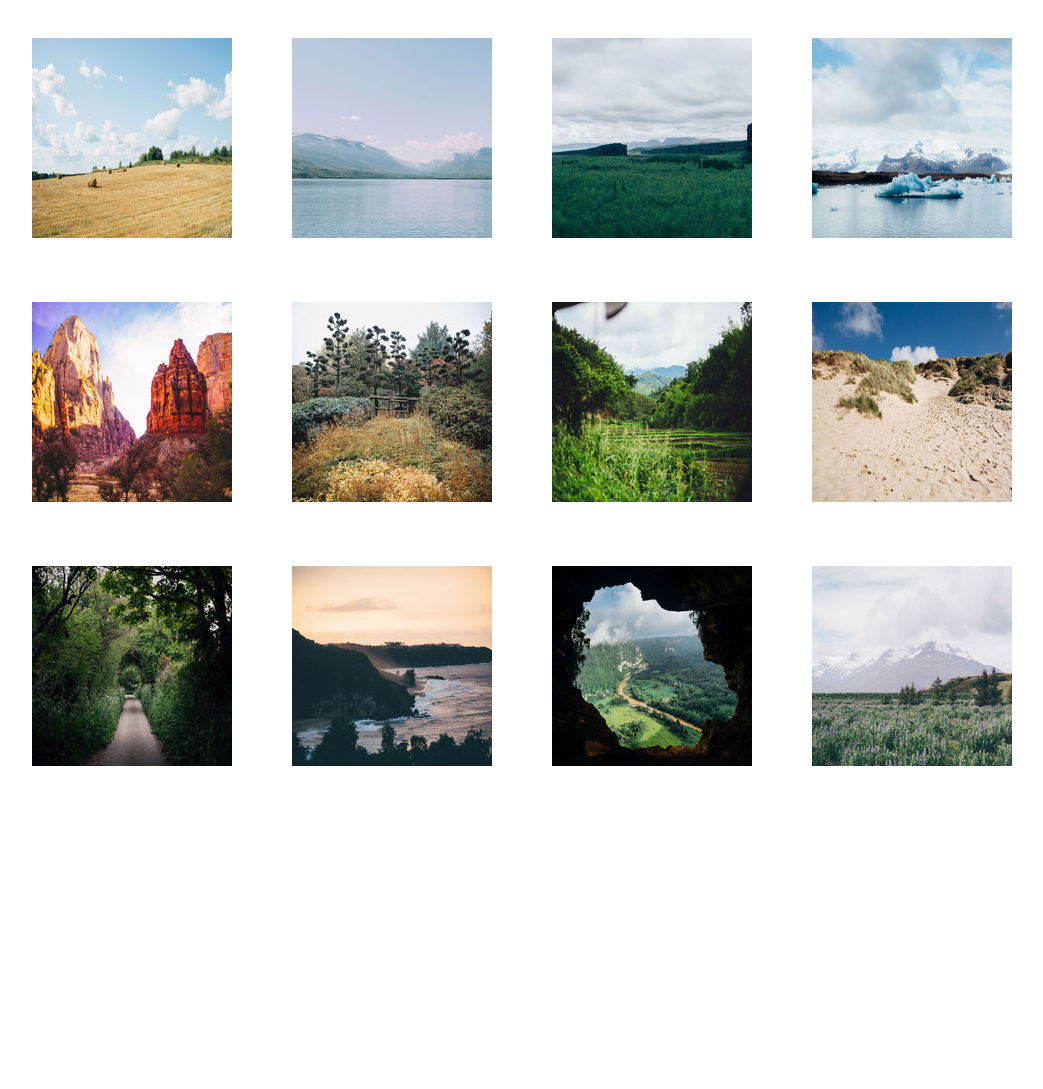
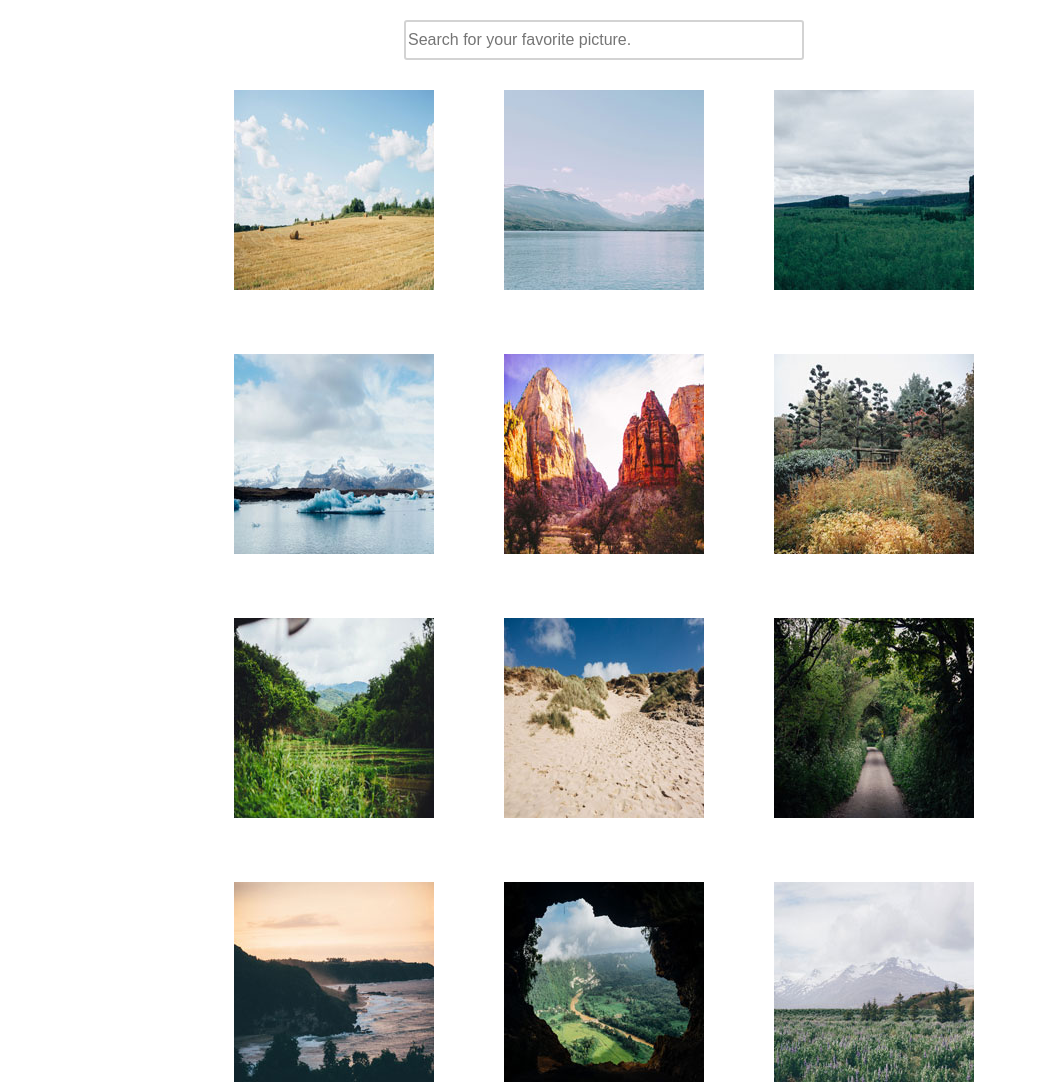
Before and after one commit to mwright71/Techdegree-Project-5, a plain HTML site: page index.html in a window 1280 px wide. Shown: the whole page, without its empty margins (36-1079 px from the left). Before the commit the page ends 808 px from the top, so only its background shows below. Drawn offline with Linux system fonts and the light colour scheme.

Commit message:
added search function and finalized layout

```diff
--- a/index.html
+++ b/index.html
@@ -6,54 +6,50 @@
         <link rel="stylesheet" href="css/style.css">
     </head>
     <body>
-        <div>
-            <div class="top">
-                <a href="images/01.jpg" data-lightbox="Hay Bales" data-title="I love hay bales. Took this snap on a drive through the countryside past some straw fields.">
-                    <img src="images/thumbnails/01.jpg">
-                </a>
-                <a href="images/02.jpg" data-lightbox="Lake" data-title="The lake was so calm today. We had a great view of the snow on the mountains from here.">
-                    <img src="images/thumbnails/02.jpg">
-                </a>
-                <a href="images/03.jpg" data-lightbox="Canyon" data-title="I hiked to the top of the mountain and got this picture of the canyon and trees below.">
-                    <img src="images/thumbnails/03.jpg">
-                </a>
-                <a href="images/04.jpg" data-lightbox="Iceberg" data-title="It was amazing to see an iceberg up close, it was so cold but didn’t snow today.">
-                    <img src="images/thumbnails/04.jpg">
-                </a>
+        <div class="search">
+            <input type="search" id="searchBar" name="searchBar" placeholder="Search for your favorite picture.">
+        </div>
+        <div class="main">
+            <a href="images/01.jpg" id="photo" data-lightbox="gallery" data-title="I love hay bales. Took this snap on a drive through the countryside past some straw fields.">
+                <img src="images/thumbnails/01.jpg" alt="Hay Bales">
+            </a>
+            <a href="images/02.jpg" id="photo" data-lightbox="gallery" data-title="The lake was so calm today. We had a great view of the snow on the mountains from here.">
+                <img src="images/thumbnails/02.jpg" alt="Lake">
+            </a>
+            <a href="images/03.jpg" id="photo" data-lightbox="gallery" data-title="I hiked to the top of the mountain and got this picture of the canyon and trees below.">
+                <img src="images/thumbnails/03.jpg" alt="Mountain">
+            </a>
+            <a href="images/04.jpg" id="photo" data-lightbox="gallery" data-title="It was amazing to see an iceberg up close, it was so cold but didn’t snow today.">
+                <img src="images/thumbnails/04.jpg" alt="Iceberg">
+            </a>
+            <a href="images/05.jpg" id="photo" data-lightbox="gallery" data-title="The red cliffs were beautiful. It was really hot in the desert but we did a lot of walking through the canyons.">
+                <img src="images/thumbnails/05.jpg" alt="Dessert">
+            </a>
+            <a href="images/06.jpg" id="photo" data-lightbox="gallery" data-title="Fall is coming, I love when the leaves on the trees start to change color.">
+                <img src="images/thumbnails/06.jpg" alt="Fall">
+            </a>
+            <a href="images/07.jpg" id="photo" data-lightbox="gallery" data-title="I drove past this plantation yesterday, everything is so green!">
+                <img src="images/thumbnails/07.jpg" alt="Plantation">
+            </a>
+            <a href="images/08.jpg" id="photo" data-lightbox="gallery" data-title="My summer vacation to the Oregon Coast. I love the sandy dunes!">
+                <img src="images/thumbnails/08.jpg" alt="Oregon">
+            </a>
+            <a href="images/09.jpg" id="photo" data-lightbox="gallery" data-title="We enjoyed a quiet stroll down this countryside lane.">
+            <img src="images/thumbnails/09.jpg" alt="Countryside">
+            </a>
+            <a href="images/10.jpg" id="photo" data-lightbox="gallery" data-title="Sunset at the coast! The sky turned a lovely shade of orange.">
+            <img src="images/thumbnails/10.jpg" alt="Sunset">
+        </a>
+            <a href="images/11.jpg" id="photo" data-lightbox="gallery" data-title="I did a tour of a cave today and the view of the landscape below was breathtaking.">
+                <img src="images/thumbnails/11.jpg" alt="Cave">
+            </a>
+            <a href="images/12.jpg" id="photo" data-lightbox="gallery" data-title="I walked through this meadow of bluebells and got a good view of the snow on the mountain before the fog came in.">
+                <img src="images/thumbnails/12.jpg" alt="Meadow">
+            </a>
 
-            </div>
-            <div class="middle">
-                <a href="images/05.jpg" data-lightbox="Desert" data-title="It was amazing to see an iceberg up close, it was so cold but didn’t snow today.">
-                    <img src="images/thumbnails/05.jpg">
-                </a>
-                <a href="images/06.jpg" data-lightbox="Fall" data-title="Fall is coming, I love when the leaves on the trees start to change color.">
-                    <img src="images/thumbnails/06.jpg">
-                </a>
-                <a href="images/07.jpg" data-lightbox="Plantation" data-title="I drove past this plantation yesterday, everything is so green!">
-                    <img src="images/thumbnails/07.jpg">
-                </a>
-                 <a href="images/08.jpg" data-lightbox="Dunes" data-title="My summer vacation to the Oregon Coast. I love the sandy dunes!">
-                    <img src="images/thumbnails/08.jpg">
-                 </a>
-
-            </div>
-            <div class="bottom">
-                <a href="images/09.jpg" data-lightbox="Countryside Lane" data-title="We enjoyed a quiet stroll down this countryside lane.">
-                    <img src="images/thumbnails/09.jpg">
-                </a>
-                 <a href="images/10.jpg" data-lightbox="Sunset" data-title="Sunset at the coast! The sky turned a lovely shade of orange.">
-                    <img src="images/thumbnails/10.jpg">
-                </a>
-                 <a href="images/11.jpg" data-lightbox="Cave" data-title="I did a tour of a cave today and the view of the landscape below was breathtaking.">
-                    <img src="images/thumbnails/11.jpg">
-                 </a>
-                 <a href="images/12.jpg" data-lightbox="Bluebells" data-title="I walked through this meadow of bluebells and got a good view of the snow on the mountain before the fog came in.">
-                    <img src="images/thumbnails/12.jpg">
-                 </a>
-
-            </div>
         </div>
         <script src="jquery/jquery-3.5.1.min.js"></script>
-        <script src="lightbox/js/lightbox.js"
+        <script src="lightbox/js/lightbox.js"></script>
+        <script src="js/main.js"></script>
     </body>
 </html>
--- /dev/null
+++ b/js/main.js
@@ -0,0 +1,17 @@
+// search function
+
+$(document).ready(function(){
+    let images = document.querySelectorAll('.main a');
+    $('#searchBar').on('keyup', function(){
+        let search =$('#searchBar').val().toLowerCase();
+        for(let i = 0; i < images.length; i++) {
+            let searchVal = images[i].getAttribute('data-title');
+            if(searchVal.toLowerCase().indexOf(search) > -1){
+                images[i].style.display = "";
+            }else{
+                images[i].style.display = "none";
+
+            }
+        }
+    });
+});
--- a/scss/style.scss
+++ b/scss/style.scss
@@ -1,19 +1,53 @@
+* {
+    box-sizing: border-box;
+}
+
 body {
-    max-width: 2400px;
+    width: 80%;
+    max-width: 1640px;
+    display: flex;
+    flex-direction: column;
+    align-items: center;
+    margin: 0 auto;
 }
-.top,
-.middle,
-.bottom {
+.main {
+    width: 80%;
+    margin: auto;
     display: flex;
-    flex-direction: row;
-    margin-left: 30px;
-    margin-right: 30px;
+    flex-wrap: wrap;
+    justify-content: space-evenly;
+}
+
+#photo {
+    // flex: 1 20%;
+    margin: 30px;
+}
+#searchBar {
+    width: 200px;
+    height: 40px;
+    border: solid 2px lightgrey;
+    border-radius: 3px;
+    font-size: 16px;
+    margin-top: 20px;
+    @media (min-width: 760px) {
+        width: 400px;
+    }
 
 }
 
-img {
-    margin: 30px;
-    flex: 1 25%;
-    // width: 250px;
-    // height: 250px;
+a {
+    text-decoration: none;
 }
+
+.lb-dataContainer {
+    text-align: center;
+    width: 600px;
+}
+
+.lb-outerContainer {
+    background: none;
+}
+
+.lb-data .lb-number {
+    display: none;
+}
```
Also changed, not shown: css/style.css, 3 other files.
